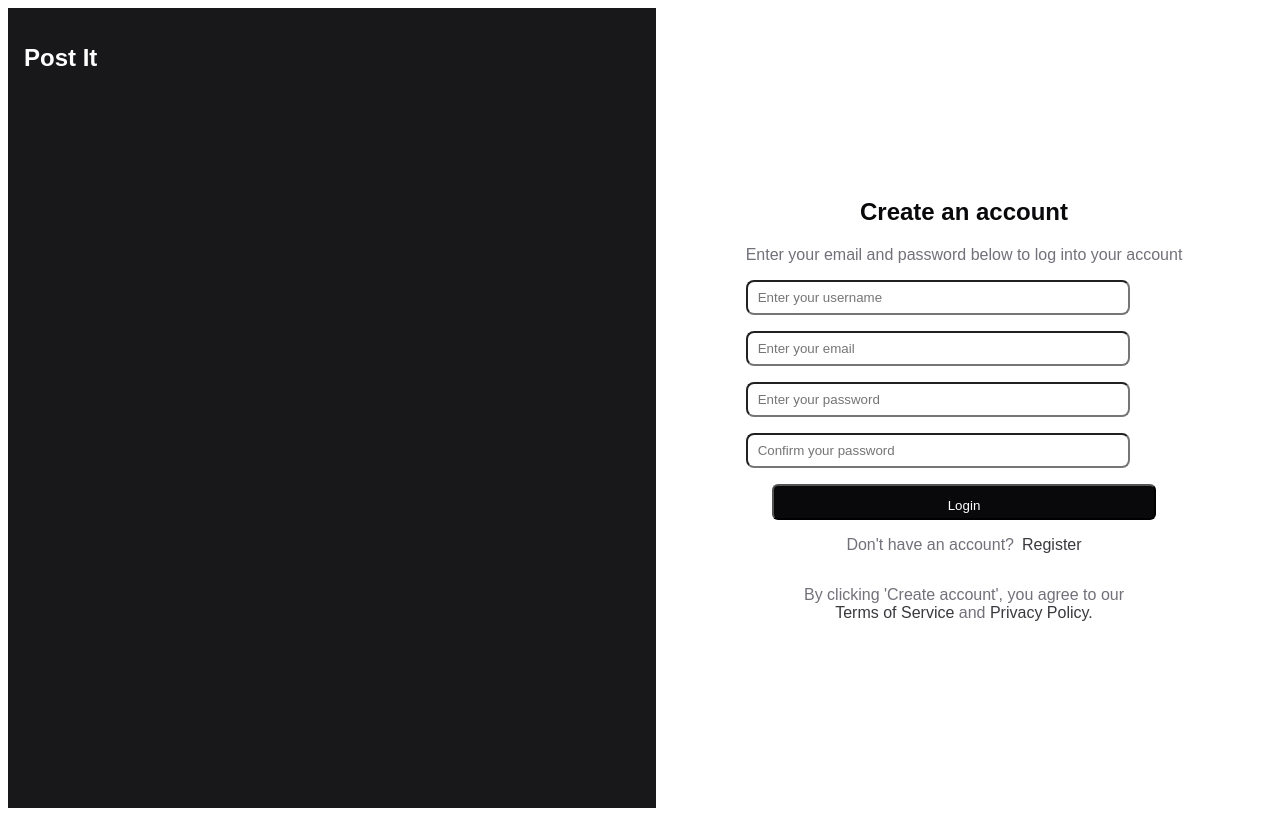
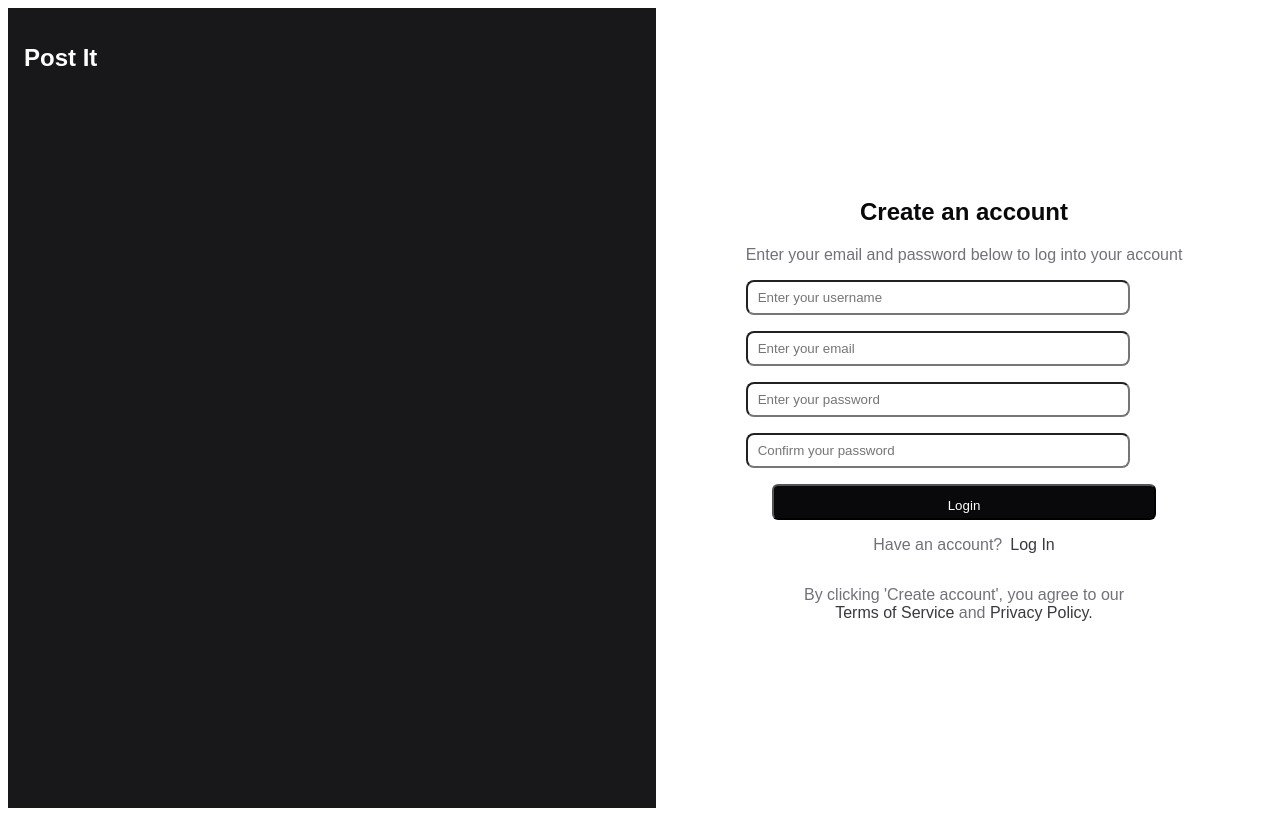
Before and after one commit to lucaliebenberg/post-it, a Django app: template templates/register.html in a window 1280 px wide. Run offline with Django 5.2, Linux system fonts and the light colour scheme; the template is opened without the code that fills it, so the values that code supplies are empty; parts of the project's set-up code (start-up, migrations or seed data) failed here and were passed over.

Commit message:
chore: UI

```diff
--- a/templates/register.html
+++ b/templates/register.html
@@ -60,7 +60,7 @@
                 </form>
             </div>
             <div style='display: flex; flex-direction: row; align-items: center; gap: 0.5em; margin: 0 auto;'>
-                <p style='color: #71717A;'>Don't have an account?</p><a href="{% url 'register' %}" style='text-decoration: none; color: #39393e'>Register</a>
+                <p style='color: #71717A;'>Have an account?</p><a href="{% url 'login' %}" style='text-decoration: none; color: #39393e'>Log In</a>
             </div>
 
             <!-- T's and C's [start] -->
```
